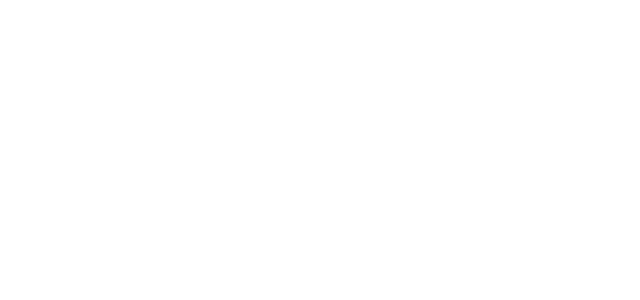
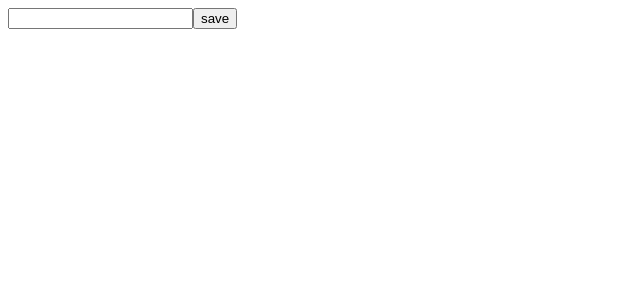
Before and after one commit to KaEssam/React-Course, a React (Vite) app: page / in a window 1280 px wide. Shown: the top 300 px of the page, without its empty margins (0-640 px from the left). Built offline with nearby package versions, Linux system fonts and the light colour scheme.

Commit message:
lesson: 012-ActionState

```diff
--- a/src/App.tsx
+++ b/src/App.tsx
@@ -1,7 +1,43 @@
+import { useActionState } from 'react';
+import { useFormStatus } from 'react-dom';
 import './App.css';
 
+async function mockSave(title: string) {
+  await new Promise((r) => setTimeout(r, 1000));
+  if (!title) throw new Error('Title Required');
+}
+
+function SubmitBtn() {
+  const { pending } = useFormStatus();
+
+  return (
+    <button type="submit" disabled={pending}>
+      {pending ? 'saving..' : 'save'}
+    </button>
+  );
+}
+
 function App() {
-  return <></>;
+  const [error, formAction] = useActionState(
+    async (v: string, formData: FormData) => {
+      try {
+        await mockSave(formData.get('name') as string);
+        return '';
+      } catch (e) {
+        return (e as Error).message;
+      }
+    },
+    '',
+  );
+  return (
+    <>
+      <form action={formAction}>
+        <input type="text" name="name" />
+        <SubmitBtn />
+        {error && <p style={{ color: 'red' }}>{error}</p>}
+      </form>
+    </>
+  );
 }
 
 export default App;
```
